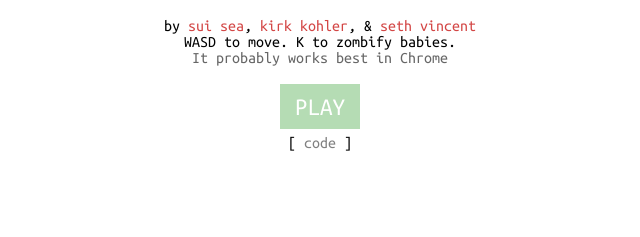
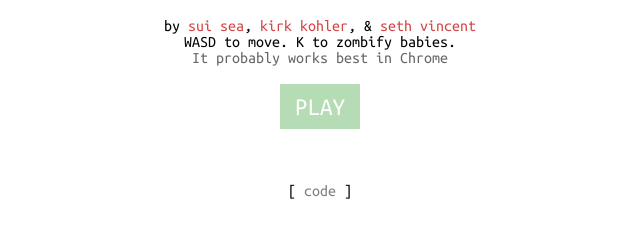
Before and after one commit to sethvincent/hogjam4, a website: page index.html in a window 1280 px wide. Shown: the part 465-702 px from the top of the page, without its empty margins (320-960 px from the left). Drawn offline with Linux system fonts and the light colour scheme.

Commit message:
Update index.html

```diff
--- a/index.html
+++ b/index.html
@@ -25,7 +25,7 @@
   <p style="margin-bottom:28px;">by <a href="http://suisea.com" target="_blank">sui sea</a>, <a href="http://kirkkohler.com" target="_blank">kirk kohler</a>, & <a href="http://sethvincent.com" target="_blank">seth vincent</a><br />
   WASD to move. K to zombify babies. <br>
   <span class="grey">It probably works best in Chrome</span></p>
-  <p><a href="#" id="play" style="display:none;">PLAY</a></p>
+  <p><a href="#" id="play" style="display:none;">PLAY</a></p><br /><br />
   <p>[ <a href="https://github.com/sethvincent/hogjam4" style="color:grey;">code</a> ]</p>
 </div>
 
```
